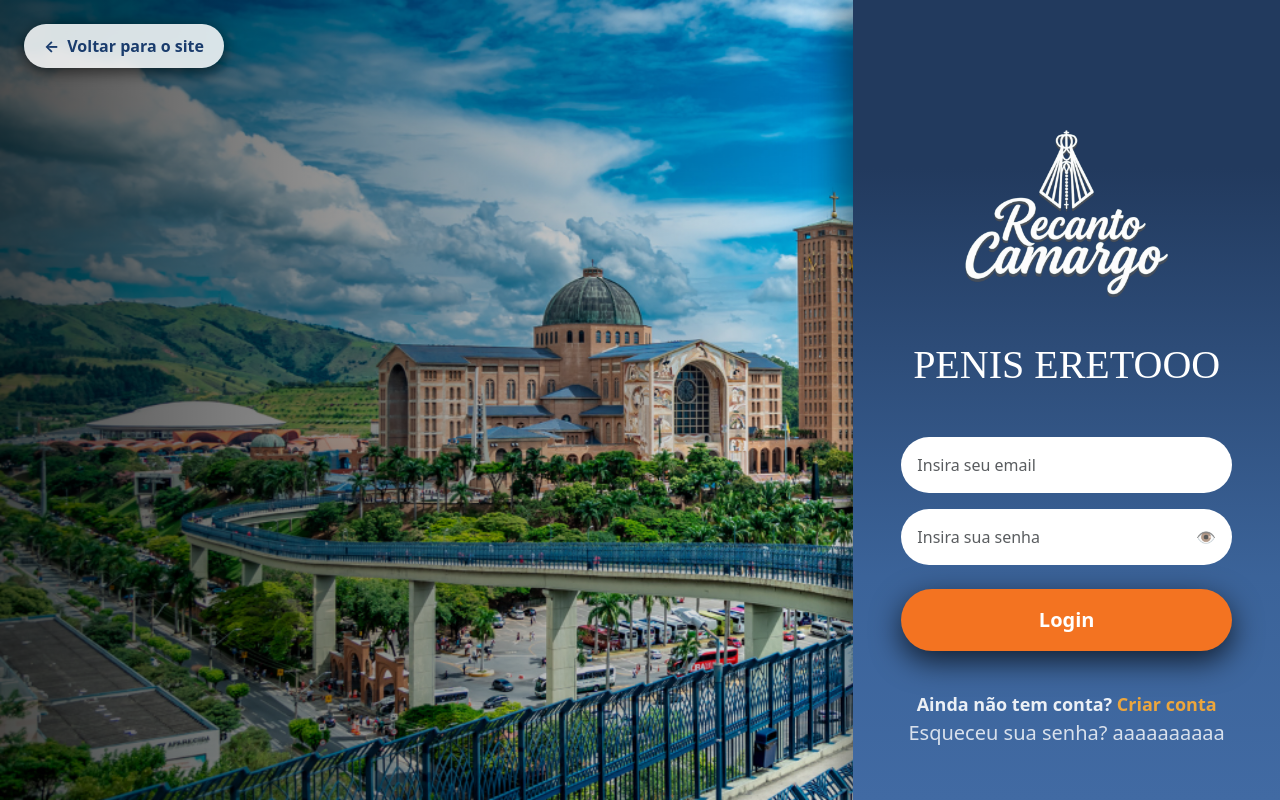
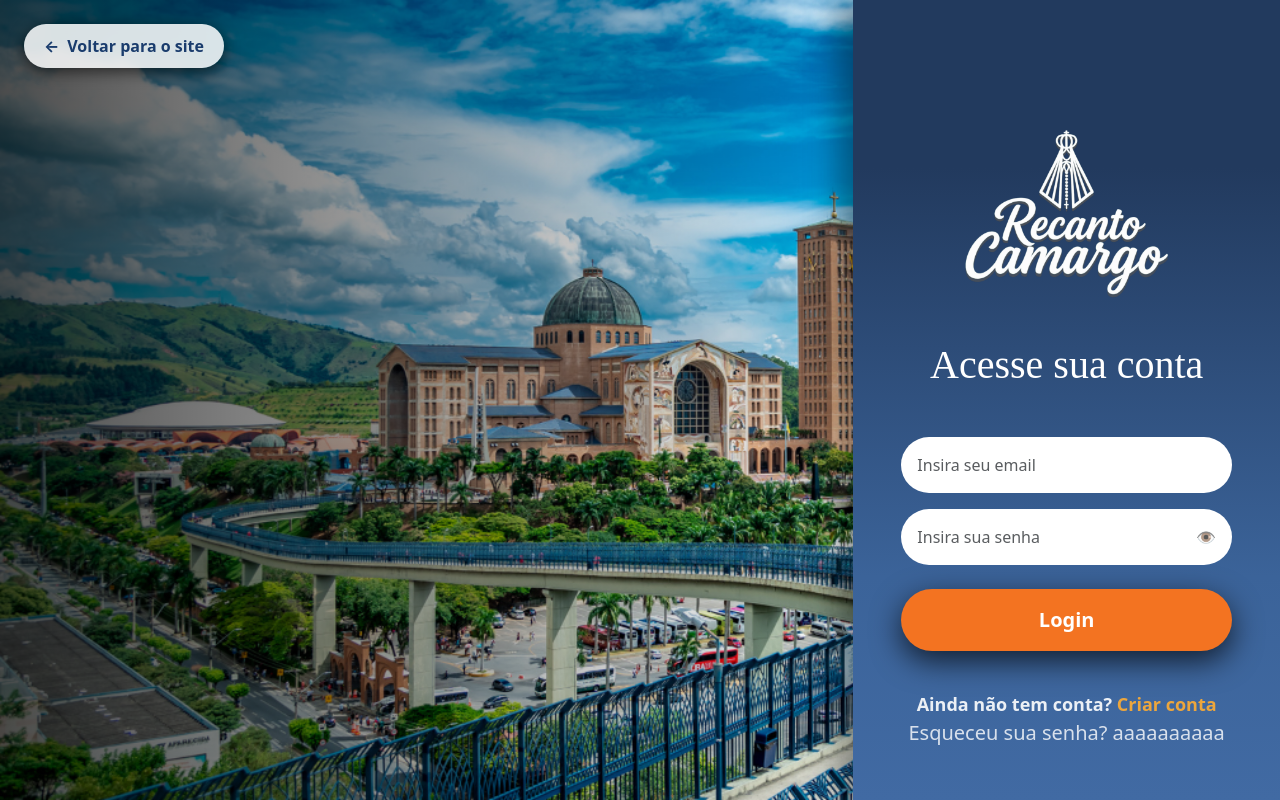
Before and after one commit to RafaelRizzoo/recanto-camargo, a React (Vite) app: page /Login in a window 1280 px wide. Built offline with nearby package versions, Linux system fonts and the light colour scheme; a web font is replaced by a local one.

Commit message:
Testando 2

```diff
--- a/src/pages/Login.jsx
+++ b/src/pages/Login.jsx
@@ -59,7 +59,7 @@ function Login() {
 
             {/* Texto de Acesso */}
             <h2 className="fonte-logo text-center text-white mb-5 mt-2" style={{ fontSize: '2.5rem' }}>
-              PENIS ERETOOO
+              Acesse sua conta
             </h2>
 
             {/* O Formulário do Bootstrap */}
```
